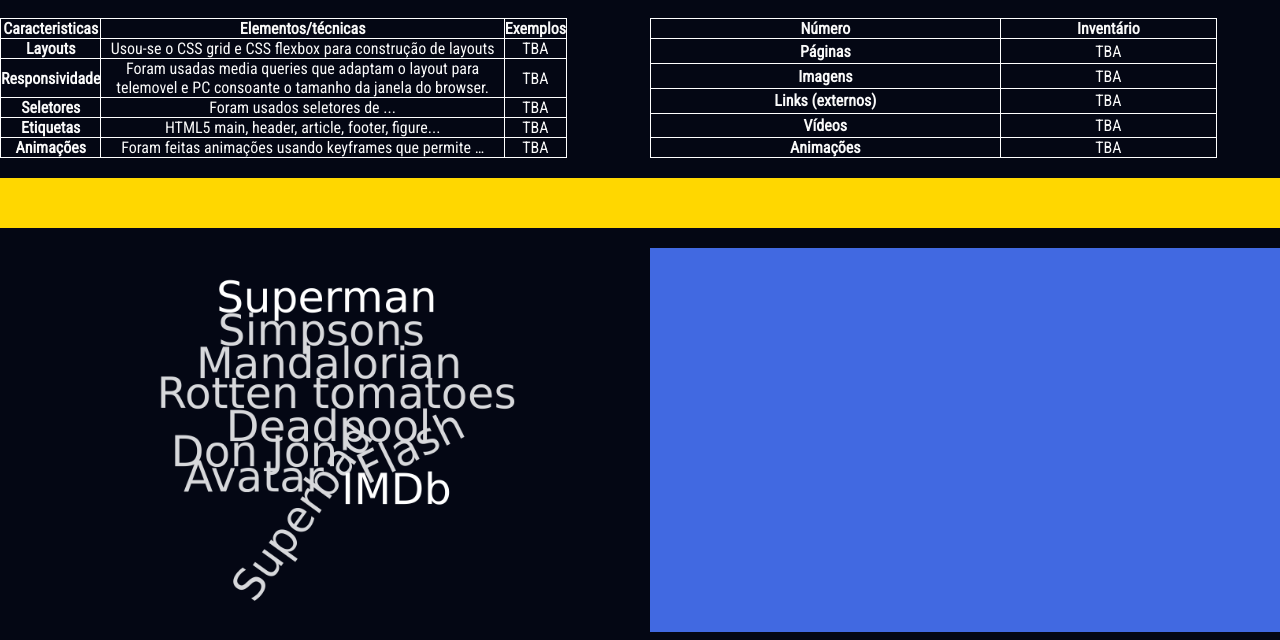
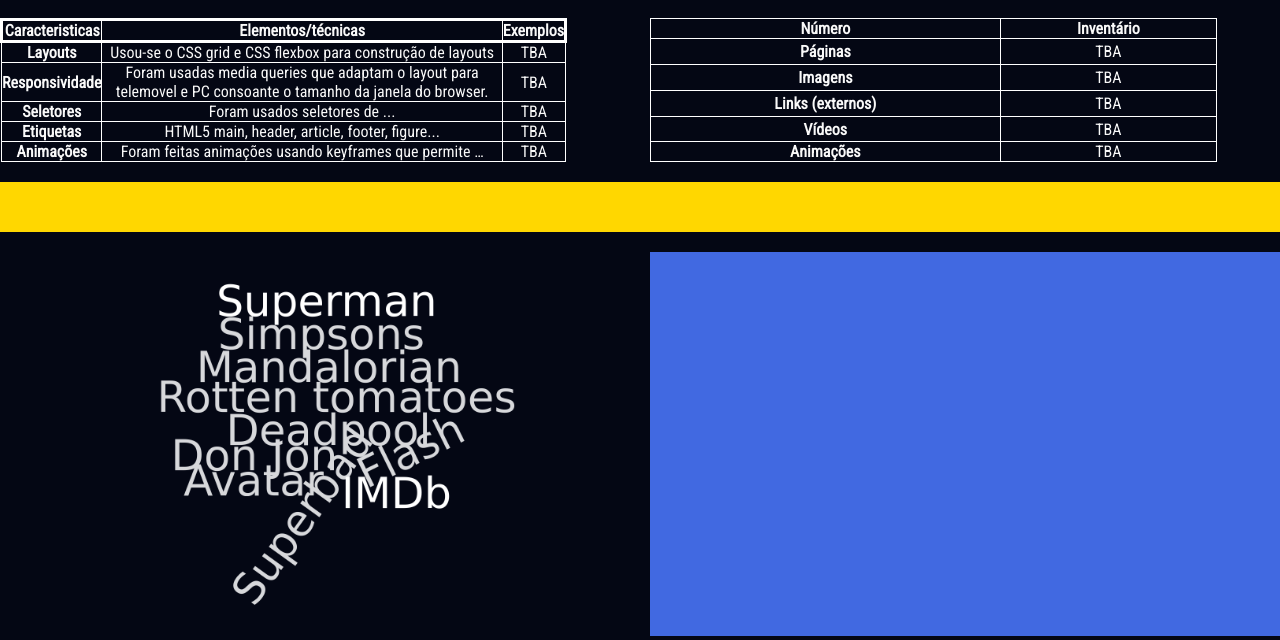
Before and after one commit to filipe-21903016/ulht-pw-project, a PHP site: page /about.html in a window 1280 px wide, with the pointer over the restyled element. Shown: the part 452-1092 px from the top of the page. Run offline with PHP 8.4, Linux system fonts and the light colour scheme.

Commit message:
added some spicy hover to the tables

```diff
--- a/styles.css
+++ b/styles.css
@@ -643,6 +643,10 @@
 		text-align: center;
 	}
 
+	tr:hover {
+		border-style: solid;
+		border-color: white;
+	  }
 
 
 }
```
